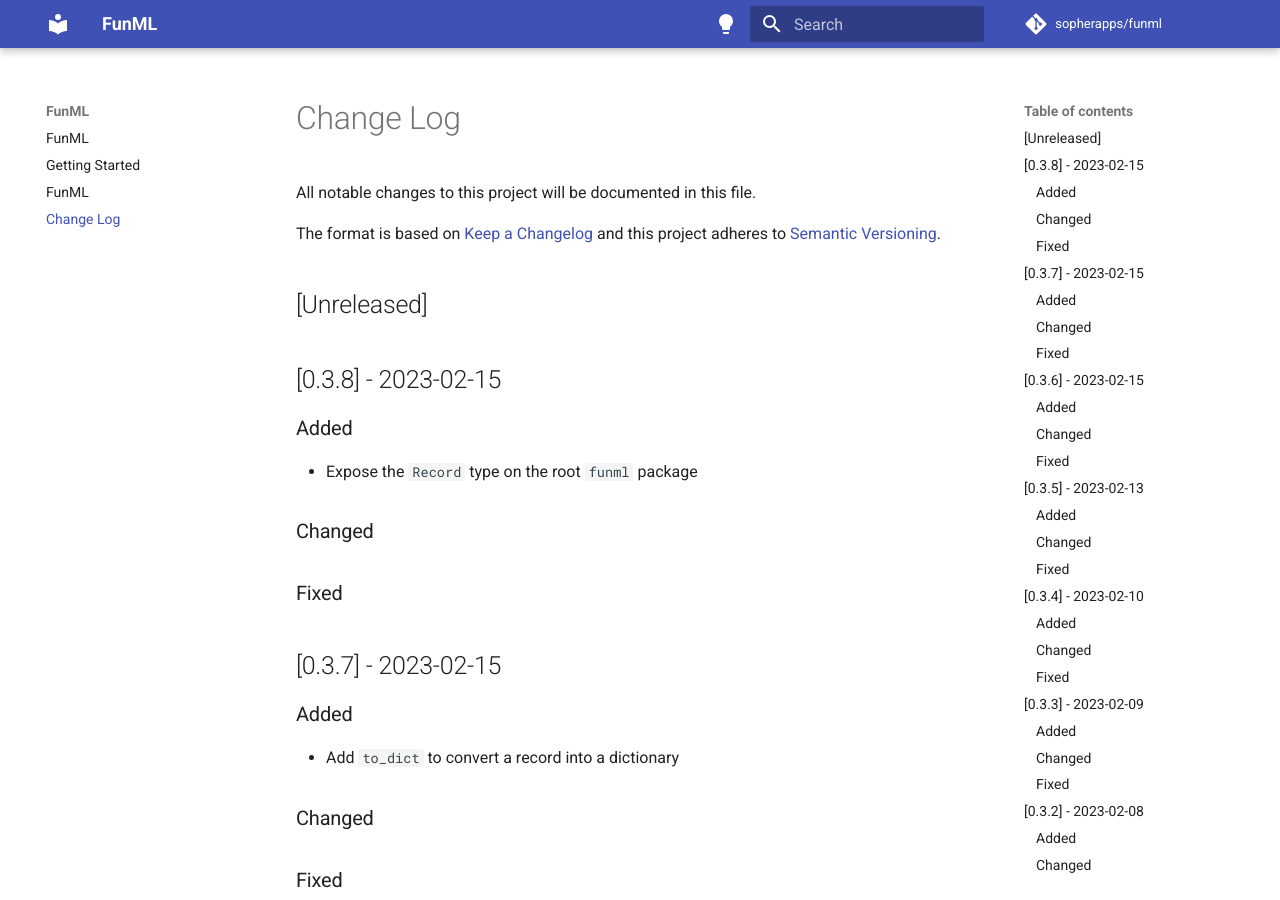
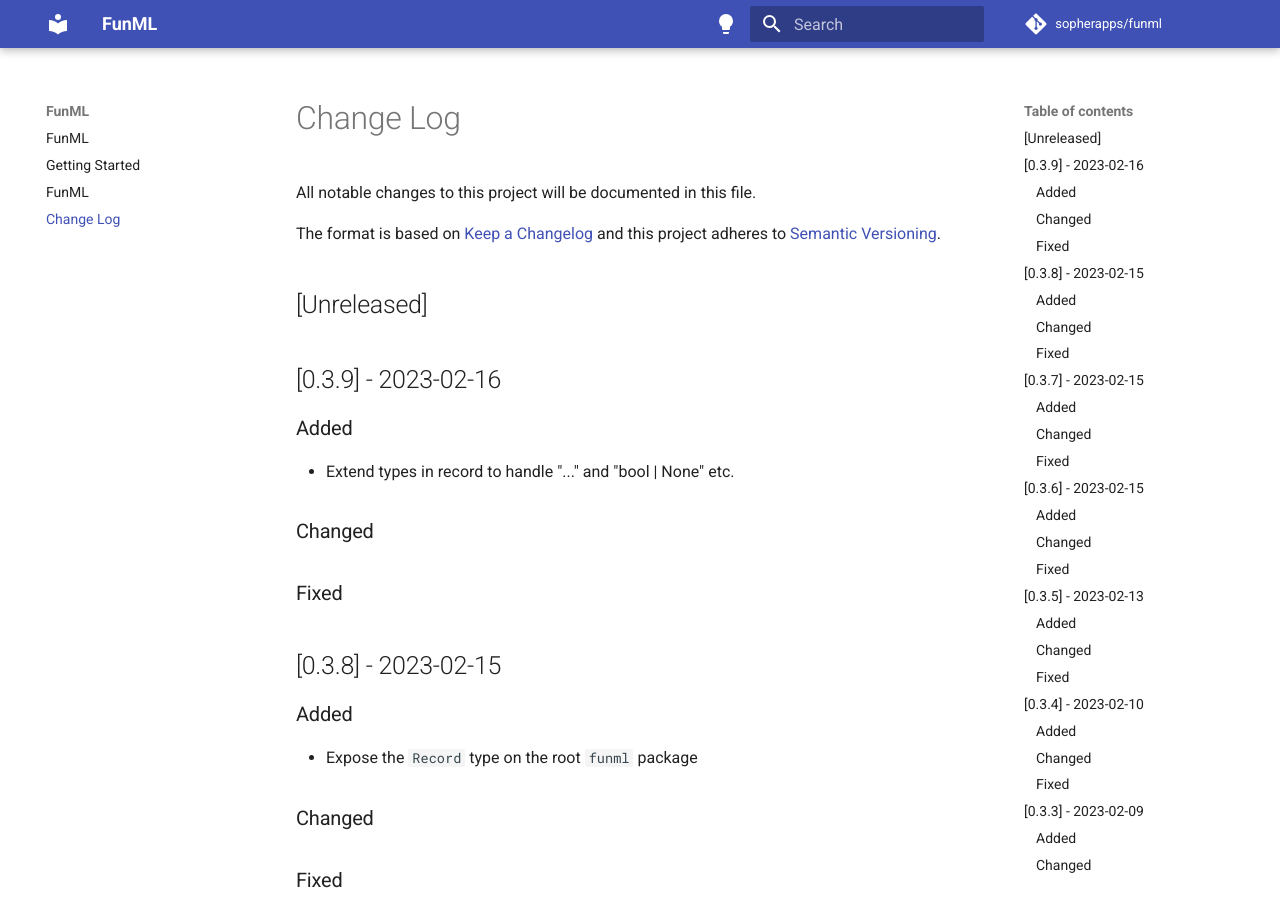
Before and after one commit to sopherapps/funml, an MkDocs documentation site: the page built from docs/change-log.md, in a window 1280 px wide and 900 px high. Built offline with MkDocs 1.6.1 and Material for MkDocs 9.7.7, drawn with Linux system fonts in a browser that asks for light colours; comment, search, counter and statistics services are not loaded.

Commit message:
Bump to v0.3.9

```diff
--- a/docs/change-log.md
+++ b/docs/change-log.md
@@ -6,6 +6,16 @@ The format is based on [Keep a Changelog](http://keepachangelog.com/)
 and this project adheres to [Semantic Versioning](http://semver.org/).
 
 ## [Unreleased]
+
+## [0.3.9] - 2023-02-16
+
+### Added
+
+- Extend types in record to handle "..." and "bool | None" etc.
+
+### Changed
+
+### Fixed
 
 ## [0.3.8] - 2023-02-15
 
--- a/pyproject.toml
+++ b/pyproject.toml
@@ -1,6 +1,6 @@
 [tool.poetry]
 name = "funml"
-version = "0.3.8"
+version = "0.3.9"
 description = "A collection of utilities to help write python as though it were an ML-kind of functional language like OCaml"
 authors = ["Martin <team.sopherapps@gmail.com>"]
 readme = "README.md"
```
Also changed, not shown: CHANGELOG.md (+10 -0 lines).
